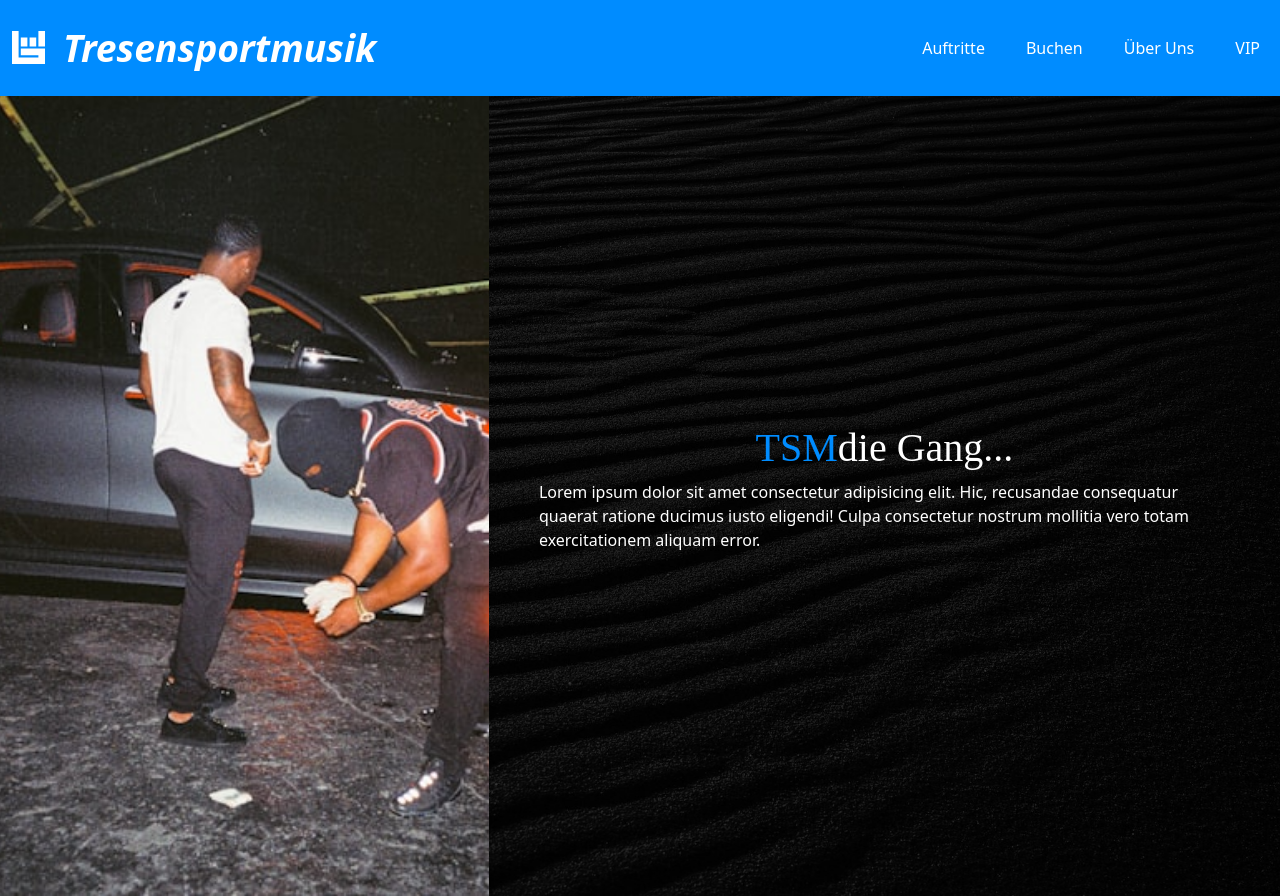
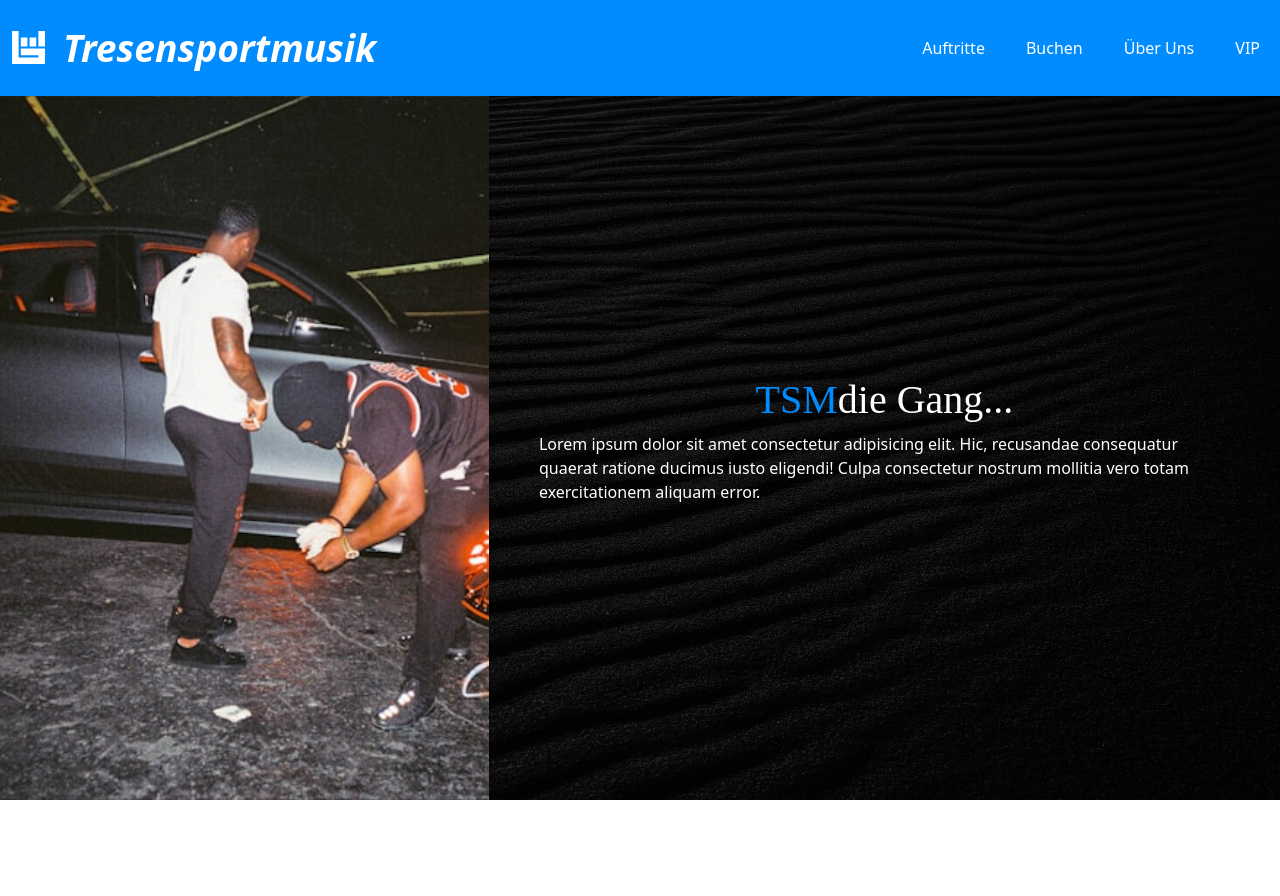
Before and after one commit to 9vmfrhx9bp-gif/tsm-webapp, a React (Vite) app: page / in a window 1280 px wide. After the commit the page ends 800 px from the top, so only its background shows below. Built offline with nearby package versions, Linux system fonts and the light colour scheme; a web font is replaced by a local one.

Commit message:
styling issues Navbar und homepage gefixt

```diff
--- a/src/App.css
+++ b/src/App.css
@@ -6,4 +6,14 @@
 .Container {
   width: 100vw;
   height: 100vh;
+  display: grid;
+  grid-template-rows: auto 1fr;
+  grid-template-areas: "Navbar" "Main";
 }
+
+Navbar {
+  grid-area: Navbar;
+}
+Routes {
+  grid-area: Main;
+}
--- a/src/components/Homepage.css
+++ b/src/components/Homepage.css
@@ -5,13 +5,12 @@
 .content {
   display: grid;
   grid-template-columns: 38.2% 61.8%;
+  grid-template-rows: 100%;
   grid-template-areas: "image text";
 }
 
 .hero {
   grid-area: image;
-  height: 100%;
-  width: 100%;
   background-image: url("../assets/hero.jpg");
   background-size: cover;
   background-position: center;
@@ -28,7 +27,6 @@
   background-image: url("../assets/homepage_background.jpg");
   background-size: cover;
   background-position: center;
-  height: 100vh;
 }
 
 span {
```
